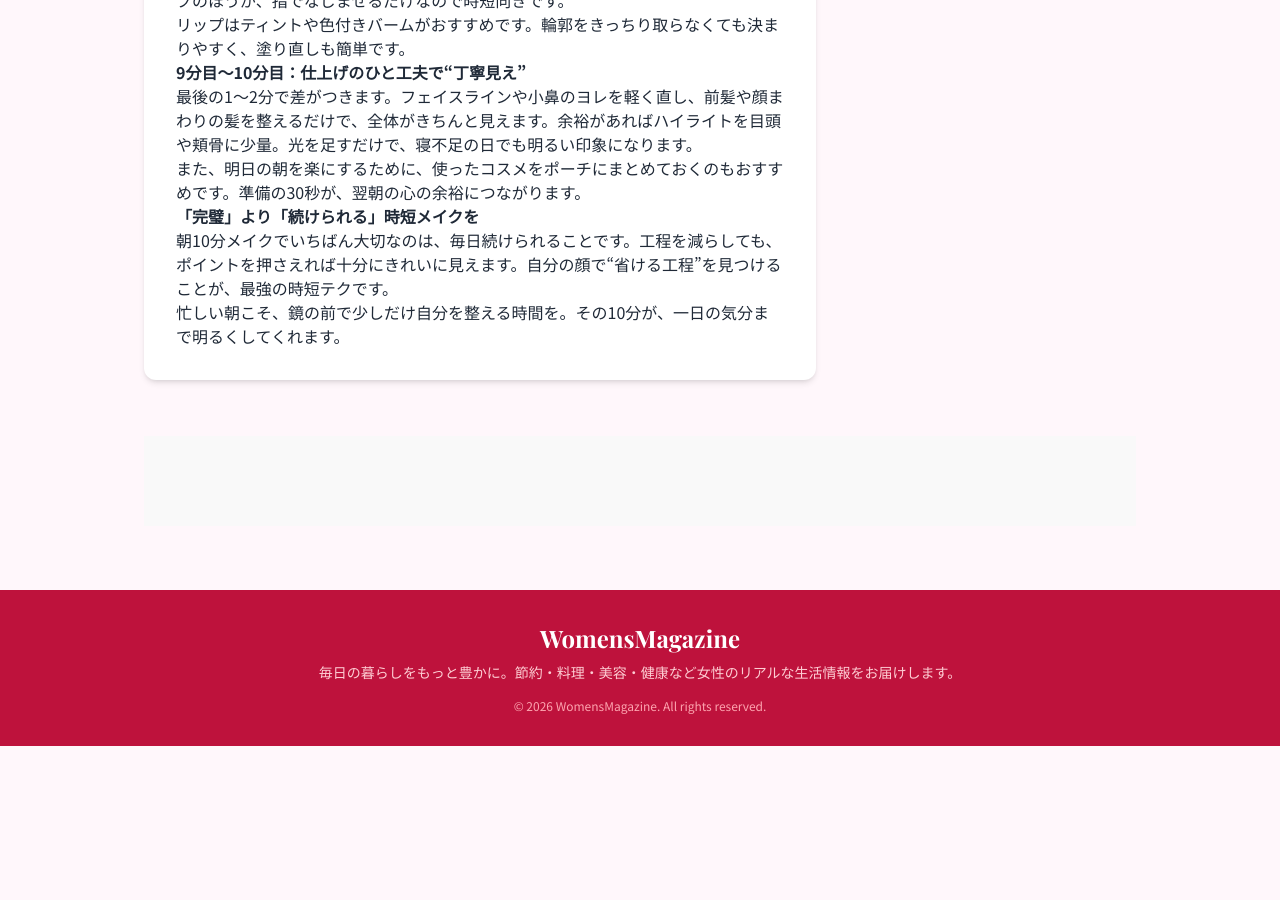
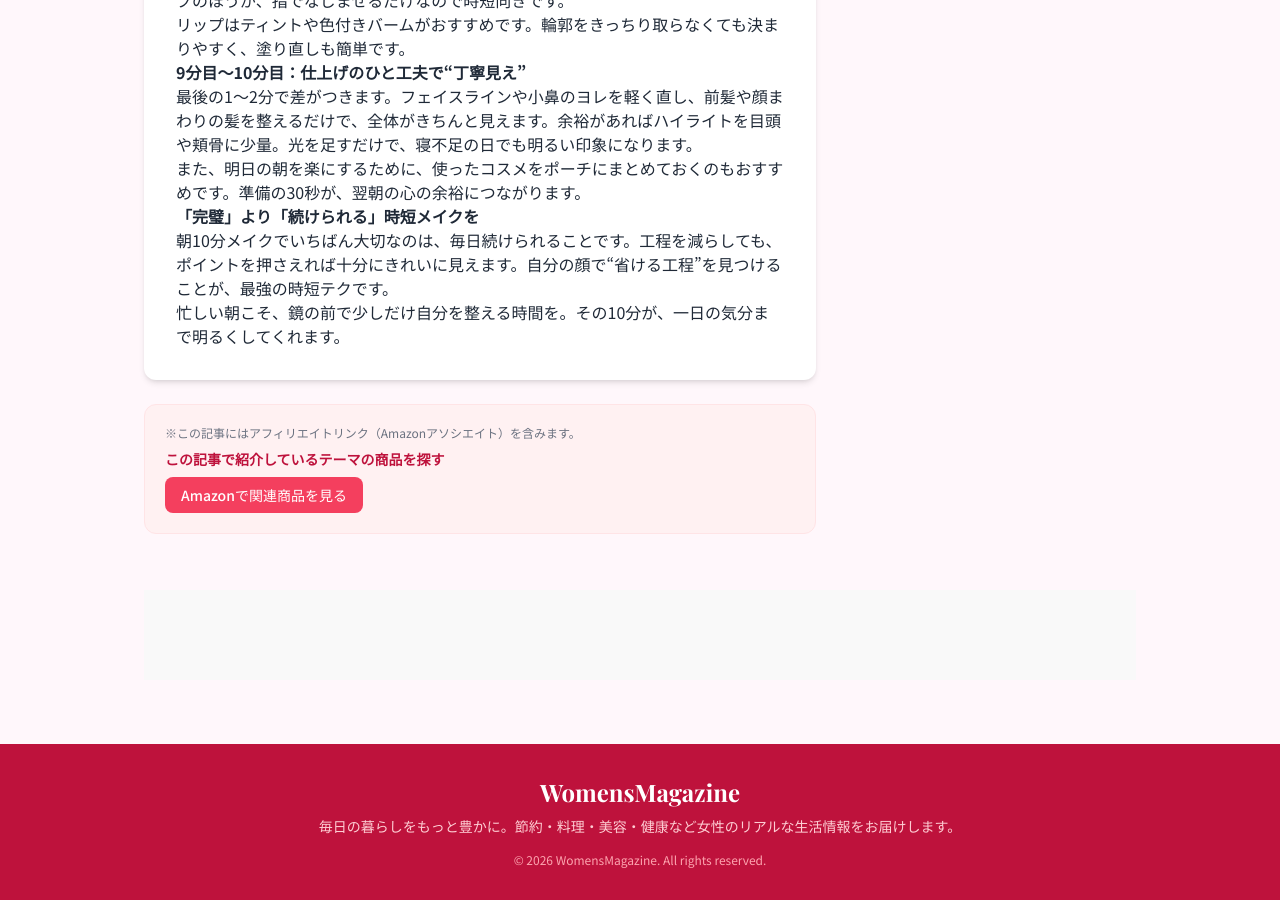
Before and after one commit to garyohosu/WomensMagazine, a Jekyll site: the page built from _posts/2026-03-05-asajikan-makeup.md, in a window 1280 px wide and 900 px high, scrolled down 1366 px. Built offline with Jekyll 4.4.1, drawn with Linux system fonts in a browser that asks for light colours; nearby versions of some CDN libraries; before the commit the page ends 2112 px from its top, so only the background shows below that.

Commit message:
feat: add Amazon Associate link block with tracking ID

```diff
--- a/_config.yml
+++ b/_config.yml
@@ -2,6 +2,7 @@ title: WomensMagazine
 description: 毎日の暮らしをもっと豊かに。節約・料理・美容・健康など女性のリアルな生活情報をお届けします。
 url: "https://garyohosu.github.io"
 baseurl: "/WomensMagazine"
+amazon_tracking_id: "junknewsgar02-22"
 
 # Pagination
 plugins:
--- a/_layouts/post.html
+++ b/_layouts/post.html
@@ -44,6 +44,19 @@ layout: default
                 prose-a:text-rose-500 prose-a:no-underline hover:prose-a:underline">
       {{ content }}
     </div>
+
+    <!-- Amazon Associate Box -->
+    {% if site.amazon_tracking_id %}
+    <section class="mt-6 bg-rose-50 border border-rose-100 rounded-xl p-5">
+      <p class="text-xs text-gray-500 mb-2">※この記事にはアフィリエイトリンク（Amazonアソシエイト）を含みます。</p>
+      <h3 class="text-sm font-bold text-rose-700 mb-2">この記事で紹介しているテーマの商品を探す</h3>
+      <a
+        href="https://www.amazon.co.jp/s?k={{ page.amazon_keyword | default: page.title | uri_escape }}&tag={{ site.amazon_tracking_id }}"
+        target="_blank" rel="nofollow sponsored noopener"
+        class="inline-block bg-rose-500 text-white text-sm font-medium px-4 py-2 rounded-lg hover:bg-rose-600 transition"
+      >Amazonで関連商品を見る</a>
+    </section>
+    {% endif %}
 
     <!-- In-Article Bottom Ad -->
     <div class="mt-6">
--- a/scripts/generate_article.py
+++ b/scripts/generate_article.py
@@ -38,6 +38,7 @@ def generate_article(topic):
         f"date: {today}\n"
         "categories: lifestyle\n"
         "tags: [生活, 女性, おすすめ]\n"
+        f"amazon_keyword: {safe_topic}\n"
         "layout: post\n"
         "---\n\n"
         "front matterの直後から記事本文をMarkdown形式で書いてください。"
```
Also changed, not shown: README.md.
